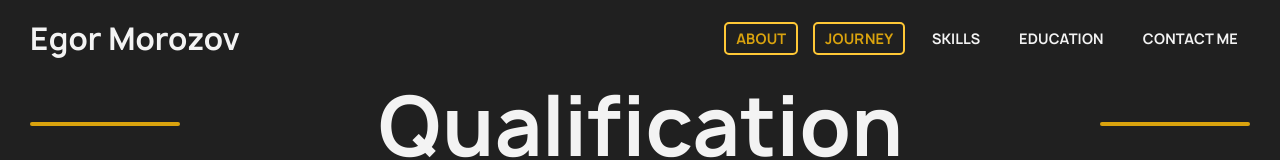
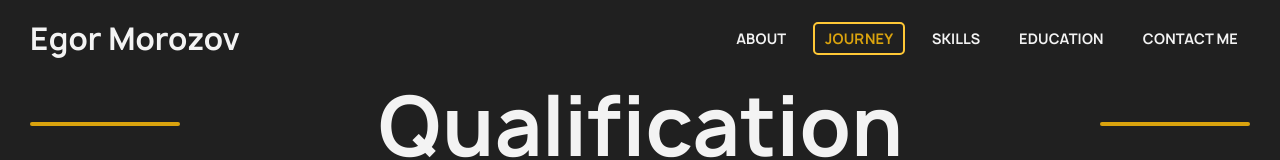
Before and after one commit to LakerShot/Personal-CV-website, a website built with Vite: page index.html in a window 1280 px wide. Both pictures are taken after a click on the link "JOURNEY". Shown: the part 720-880 px from the top of the page. Built offline with nearby package versions, Linux system fonts and the light colour scheme.

Commit message:
fix: navigation behavior

```diff
--- a/src/styles/scss/main.scss
+++ b/src/styles/scss/main.scss
@@ -6,6 +6,10 @@
 @import '../scss/common.scss';
 @import '../scss/keyframes.scss';
 @import '../css/swiper.css';
+
+html {
+    scroll-behavior: smooth;
+}
 
 body {
     position: relative;
@@ -36,17 +40,6 @@ body {
 }
 
 .portfolio {
-    &__header {
-        position: sticky;
-        top: 0;
-        z-index: 2;
-        display: flex;
-        align-items: center;
-        justify-content: space-between;
-        width: 100%;
-        height: var(--hHeader);
-    }
-
     &__logo {
         text-decoration: none;
         font-size: calc-rem(30px);
@@ -66,6 +59,18 @@ body {
     }
 
     &__main {}
+}
+
+.header {
+    position: sticky;
+    top: 0;
+    z-index: 2;
+    display: flex;
+    align-items: center;
+    justify-content: space-between;
+    width: 100%;
+    height: var(--hHeader);
+    background-color: var(--primary-color);
 }
 
 .navigation {
--- a/src/ts/navigation.ts
+++ b/src/ts/navigation.ts
@@ -5,13 +5,12 @@ export const initNavigation = () => {
     const navigationHandler = event => {
         const selectedLink = event.target as HTMLLinkElement;
 
-        if(selectedLink.classList.contains('.navigation__link--active')) {
+        if(selectedLink.classList.contains('navigation__link--active')) {
             return;
         }
 
-        console.log(navigationLinks)
         navigationLinks.forEach(navigationLink => {
-            navigationLink.classList.remove('.navigation__link--active')
+            navigationLink.classList.remove('navigation__link--active')
         })
 
         selectedLink.classList.add('navigation__link--active')
```
